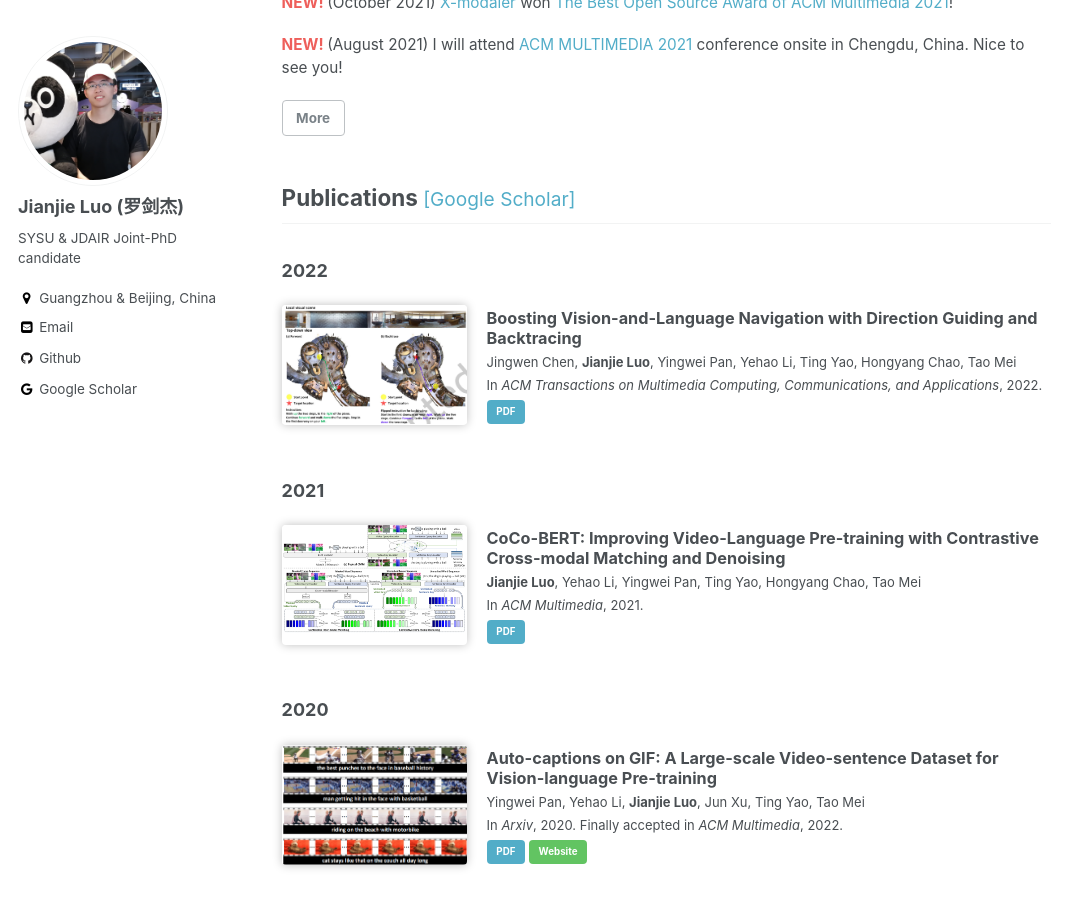
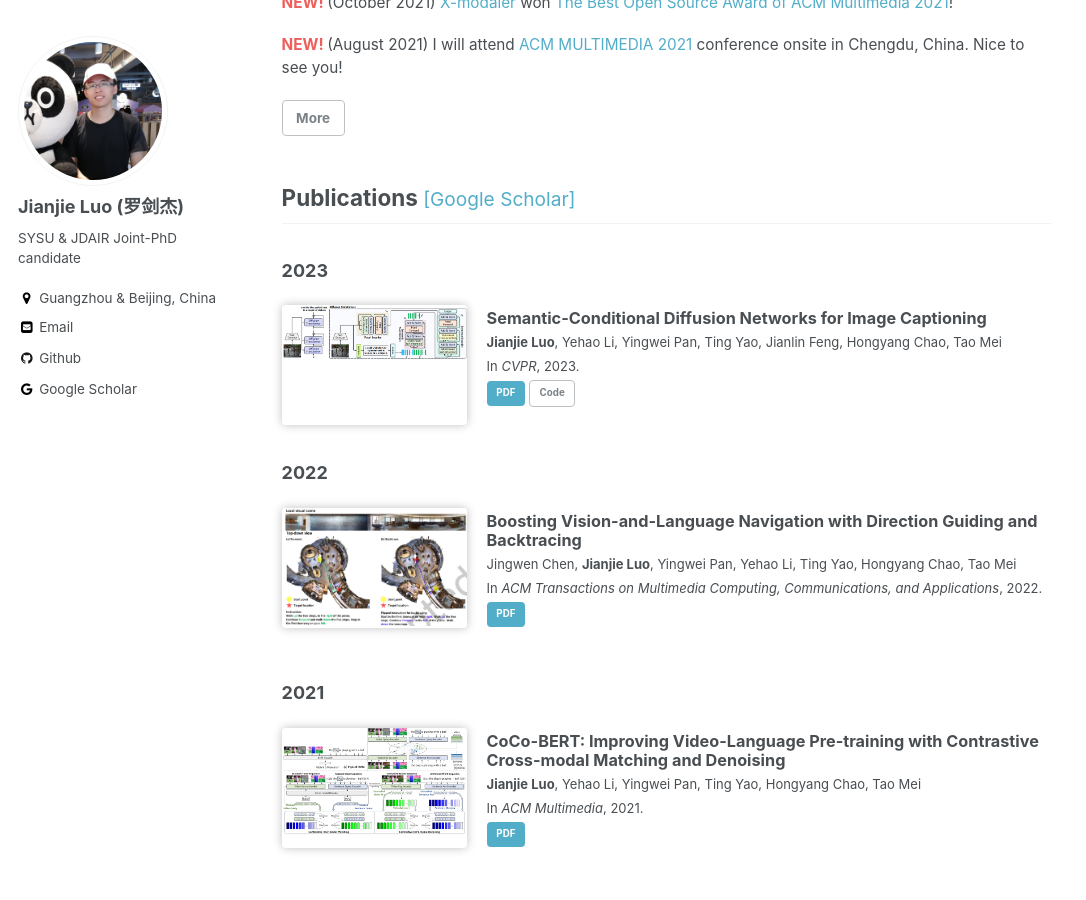
Before and after one commit to jianjieluo/jianjieluo.github.io, a Jekyll site: the page built from index.html, in a window 1280 px wide and 900 px high, scrolled down 439 px. Shown: the whole window, without its empty margins (0-1086 px from the left). Built offline with Jekyll 4.4.1, drawn with Linux system fonts in a browser that asks for light colours; a script that is not in the unit is left out; the list of posts is cut into pages by our own code.

Commit message:
update 2023 publication

```diff
--- a/index.html
+++ b/index.html
@@ -20,6 +20,11 @@ author_profile: true
 </div>
 
 <h2 style="clear: both;" id="publications">Publications <a href="https://scholar.google.com/citations?user=PMgCjQcAAAAJ" style="font-size: 0.85em; font-weight: normal;">[Google Scholar]</a></h2>
+<h3>2023</h3>
+{% for publication in site.data.publications.year2023 %}
+  {% include publication-single.html %}
+{% endfor %}
+<div style="clear: both;"></div>
 <h3>2022</h3>
 {% for publication in site.data.publications.year2022 %}
   {% include publication-single.html %}
```
